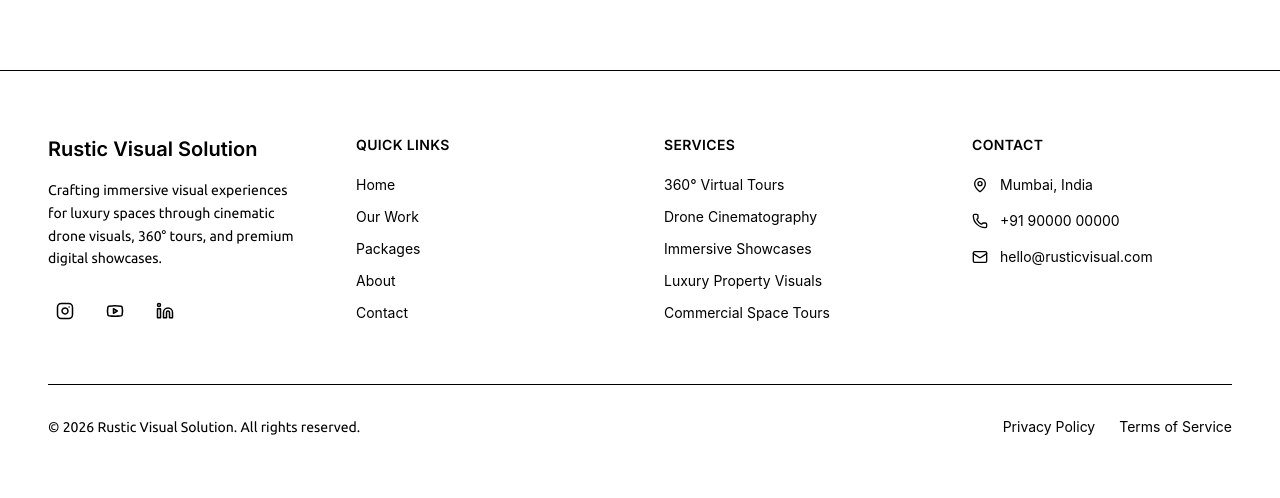
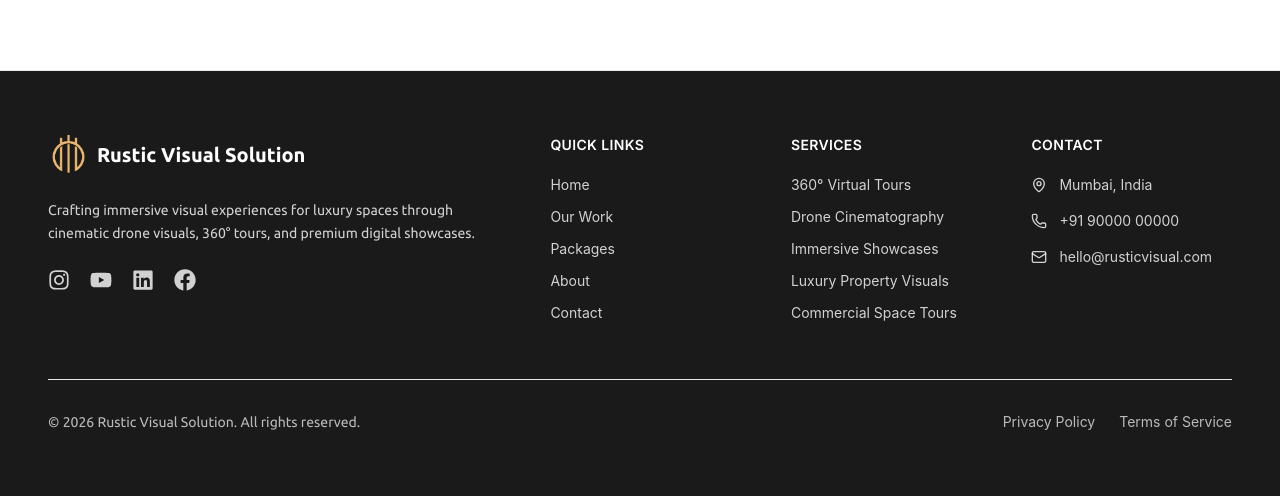
Before and after one commit to hiresh-suvarna/rustic-visual-solution, a React (Vite) app: page /our-work in a window 1280 px wide. Shown: the part 1264-1762 px from the top of the page. Built offline with nearby package versions, Linux system fonts and the light colour scheme; a web font is replaced by a local one.

Commit message:
font and styles

```diff
--- a/src/components/Footer.tsx
+++ b/src/components/Footer.tsx
@@ -1,84 +1,93 @@
 import React from "react";
 import { Link } from "@tanstack/react-router";
-import {
-  Instagram,
-  Youtube,
-  Linkedin,
-  Mail,
-  Phone,
-  MapPin
-} from "lucide-react";
+import { FaInstagram, FaYoutube, FaLinkedin, FaFacebook  } from "react-icons/fa";
+import { Mail, Phone, MapPin } from "lucide-react";
 
 export default function Footer() {
   const currentYear = new Date().getFullYear();
 
   return (
-    <footer className="border-t border-border/40 bg-background">
+    <footer className="border-t border-lightGrey bg-richBlack text-white">
       <div className="container mx-auto px-6 lg:px-12 py-16">
 
-        {/* GRID */}
-        <div className="grid grid-cols-1 md:grid-cols-2 lg:grid-cols-4 gap-12">
+        {/* MAIN GRID */}
+        <div className="grid grid-cols-1 lg:grid-cols-[1.2fr_1.8fr] gap-12">
 
-          {/* BRAND */}
-          <div>
-            <h3 className="text-xl font-semibold mb-4">
+          {/* LEFT - BRAND */}
+          <div className="max-w-md">
+            <div className="flex items-center mb-6">
+              <img
+                src="/images/logoNew.PNG"
+                alt="Logo"
+                className="h-8 lg:h-10"
+              />
+              <p className="text-xl font-semibold ml-2 font-bricolage">
                 Rustic Visual Solution
-            </h3>
+              </p>
+            </div>
 
-            <p className="text-sm text-muted-foreground leading-relaxed mb-6">
+            <p className="text-sm text-white/80 leading-relaxed mb-6">
               Crafting immersive visual experiences for luxury spaces through
               cinematic drone visuals, 360° tours, and premium digital showcases.
             </p>
 
-            {/* SOCIAL ICONS */}
-            <div className="flex gap-4">
-
+            {/* SOCIAL ICONS (React Icons) */}
+            <div className="flex gap-5">
               <a
                 href="#"
-                className="p-2 rounded-lg bg-muted hover:bg-primary hover:text-gray-600 transition"
+                className="text-white/80 hover:text-gold transition transform hover:scale-110"
               >
-                <Instagram size={18} />
+                <FaInstagram size={22} />
               </a>
 
               <a
                 href="#"
-                className="p-2 rounded-lg bg-muted hover:bg-primary hover:text-gray-600 transition"
+                className="text-white/80 hover:text-gold transition transform hover:scale-110"
               >
-                <Youtube size={18} />
+                <FaYoutube size={22} />
               </a>
 
               <a
                 href="#"
-                className="p-2 rounded-lg bg-muted hover:bg-primary hover:text-gray-600 transition"
+                className="text-white/80 hover:text-gold transition transform hover:scale-110"
               >
-                <Linkedin size={18} />
+                <FaLinkedin size={22} />
               </a>
 
+              <a
+                href="#"
+                className="text-white/80 hover:text-gold transition transform hover:scale-110"
+              >
+                <FaFacebook size={22} />
+              </a>
             </div>
           </div>
 
+          {/* RIGHT - LINKS GRID */}
+          <div className="grid grid-cols-2 md:grid-cols-3 gap-10">
+
             {/* QUICK LINKS */}
             <div>
-            <h4 className="text-sm font-semibold mb-5 tracking-wide uppercase">
+              <h4 className="text-sm font-semibold mb-5 tracking-wide uppercase text-white">
                 Quick Links
               </h4>
 
-            <ul className="space-y-3 text-sm text-muted-foreground">
-              <li><Link to="/" className="hover:text-foreground transition">Home</Link></li>
-              <li><Link to="/our-work" className="hover:text-foreground transition">Our Work</Link></li>
-              <li><Link to="/packages" className="hover:text-foreground transition">Packages</Link></li>
-              <li><Link to="/about" className="hover:text-foreground transition">About</Link></li>
-              <li><Link to="/contact" className="hover:text-foreground transition">Contact</Link></li>
+              <ul className="space-y-3 text-sm text-white/80">
+                <li><Link to="/" className="hover:text-gold transition">Home</Link></li>
+                <li><Link to="/our-work" className="hover:text-gold transition">Our Work</Link></li>
+                <li><Link to="/packages" className="hover:text-gold transition">Packages</Link></li>
+                <li><Link to="/about" className="hover:text-gold transition">About</Link></li>
+                <li><Link to="/contact" className="hover:text-gold transition">Contact</Link></li>
               </ul>
             </div>
 
             {/* SERVICES */}
             <div>
-            <h4 className="text-sm font-semibold mb-5 tracking-wide uppercase">
+              <h4 className="text-sm font-semibold mb-5 tracking-wide uppercase text-white">
                 Services
               </h4>
 
-            <ul className="space-y-3 text-sm text-muted-foreground">
+              <ul className="space-y-3 text-sm text-white/80">
                 <li>360° Virtual Tours</li>
                 <li>Drone Cinematography</li>
                 <li>Immersive Showcases</li>
@@ -89,11 +98,11 @@ export default function Footer() {
 
             {/* CONTACT */}
             <div>
-            <h4 className="text-sm font-semibold mb-5 tracking-wide uppercase">
+              <h4 className="text-sm font-semibold mb-5 tracking-wide uppercase text-white">
                 Contact
               </h4>
 
-            <ul className="space-y-4 text-sm text-muted-foreground">
+              <ul className="space-y-4 text-sm text-white/80">
 
                 <li className="flex items-center gap-3">
                   <MapPin size={16} />
@@ -114,21 +123,21 @@ export default function Footer() {
             </div>
 
           </div>
+        </div>
 
         {/* BOTTOM BAR */}
-
-        <div className="mt-14 pt-8 border-t border-border/40 flex flex-col md:flex-row justify-between items-center gap-4 text-sm text-muted-foreground">
+        <div className="mt-14 pt-8 border-t border-lightGrey flex flex-col md:flex-row justify-between items-center gap-4 text-sm text-white/70">
 
           <p>
             © {currentYear} Rustic Visual Solution. All rights reserved.
           </p>
 
           <div className="flex gap-6">
-            <Link to="/privacy" className="hover:text-foreground transition">
+            <Link to="/privacy" className="hover:text-gold transition">
               Privacy Policy
             </Link>
 
-            <Link to="/terms" className="hover:text-foreground transition">
+            <Link to="/terms" className="hover:text-gold transition">
               Terms of Service
             </Link>
           </div>
--- a/src/components/Header.tsx
+++ b/src/components/Header.tsx
@@ -32,7 +32,7 @@ export default function Header() {
             : "bg-transparent"
         }`}
       >
-        <div className="container mx-auto px-6 lg:px-16">
+        <div className="container mx-auto px-6 lg:px-16 lg:py-2">
 
           <div className="flex items-center justify-between h-16 lg:h-20">
 
@@ -43,9 +43,9 @@ export default function Header() {
                 alt="Logo"
                 className="h-8 lg:h-10"
               />
-              <span className="text-lg lg:text-xl font-medium tracking-tight">
-                Rustic Visual
-              </span>
+              <p className="text-lg lg:text-2xl font-medium tracking-tight">
+                Rustic Visual Solution
+              </p>
             </Link>
 
             {/* DESKTOP NAV */}
@@ -54,7 +54,7 @@ export default function Header() {
                 <Link
                   key={link.to}
                   to={link.to}
-                  className="text-sm font-medium text-black/80 hover:text-black transition"
+                  className="text-md font-medium text-black/80 hover:text-black transition font-inter"
                 >
                   {link.label}
                 </Link>
@@ -65,7 +65,7 @@ export default function Header() {
             <div className="hidden lg:block">
               <button
                 onClick={() => navigate({ to: "/contact" })}
-                className="bg-gold
+                className="bg-gold font-inter
                 px-8 py-3 rounded-full text-md font-medium
                 text-black
                 hover:bg-black hover:text-white
--- a/src/index.css
+++ b/src/index.css
@@ -15,6 +15,10 @@ h6 {
   font-family: "inter", sans-serif;
 }
 
+h2 {
+  color: #c8a45a;
+}
+
 p {
   font-family: "Ubuntu", sans-serif;
 }
--- a/src/pages/Home.tsx
+++ b/src/pages/Home.tsx
@@ -80,7 +80,7 @@ export default function Home() {
     <div className="pt-20 lg:pt-24">
 
       {/* HERO SECTION */}
-      <section className="relative h-[85vh] lg:h-[90vh] w-full overflow-hidden">
+      <section className="relative h-[85vh] lg:h-[100vh] w-full overflow-hidden">
         <HeroCarousel images={heroImages} />
 
         {/* Cinematic Overlay */}
@@ -90,7 +90,7 @@ export default function Home() {
         <div className="absolute inset-0 flex items-center justify-center">
           <div className="text-center text-white px-6 max-w-5xl">
             <h1 className="text-4xl md:text-5xl lg:text-7xl font-bold mb-6 leading-tight font-bricolage">
-              Immersive Visual Experiences for Premium Spaces
+              Immersive <br /> Visual Experiences<br /> for Premium Spaces
             </h1>
 
 
@@ -122,7 +122,7 @@ export default function Home() {
 
           <div className="w-full rounded-2xl overflow-hidden shadow-2xl border border-border/50 bg-card">
             <iframe
-              src="https://howlsuvarna.viewin360.co/share/collection/7Hxlf?logo=1&info=0&logosize=73&fs=1&vr=1&zoom=1&sd=1&autorotate=0.08&autop=20&thumbs=3&margin=10"
+              src="https://howlsuvarna.viewin360.co/share/collection/7MYMn?logo=1&info=0&logosize=73&fs=1&vr=1&zoom=1&sd=1&autorotate=-0.15&autop=15&autopalt=1&thumbs=3&margin=10"
               width="100%"
               height="640"
               frameBorder="0"
--- a/tailwind.config.js
+++ b/tailwind.config.js
@@ -9,6 +9,7 @@ export default {
         warmWhite: "#f4f5ef",
         grey: "#555555",
         lightGrey: "#e8e8e8",
+        footer: "#1a1a1a",
       },
       fontFamily: {
         bricolage: ['"Bricolage Grotesque"', "sans-serif"],
```
Lines whose indentation alone changed are shown as unchanged.
